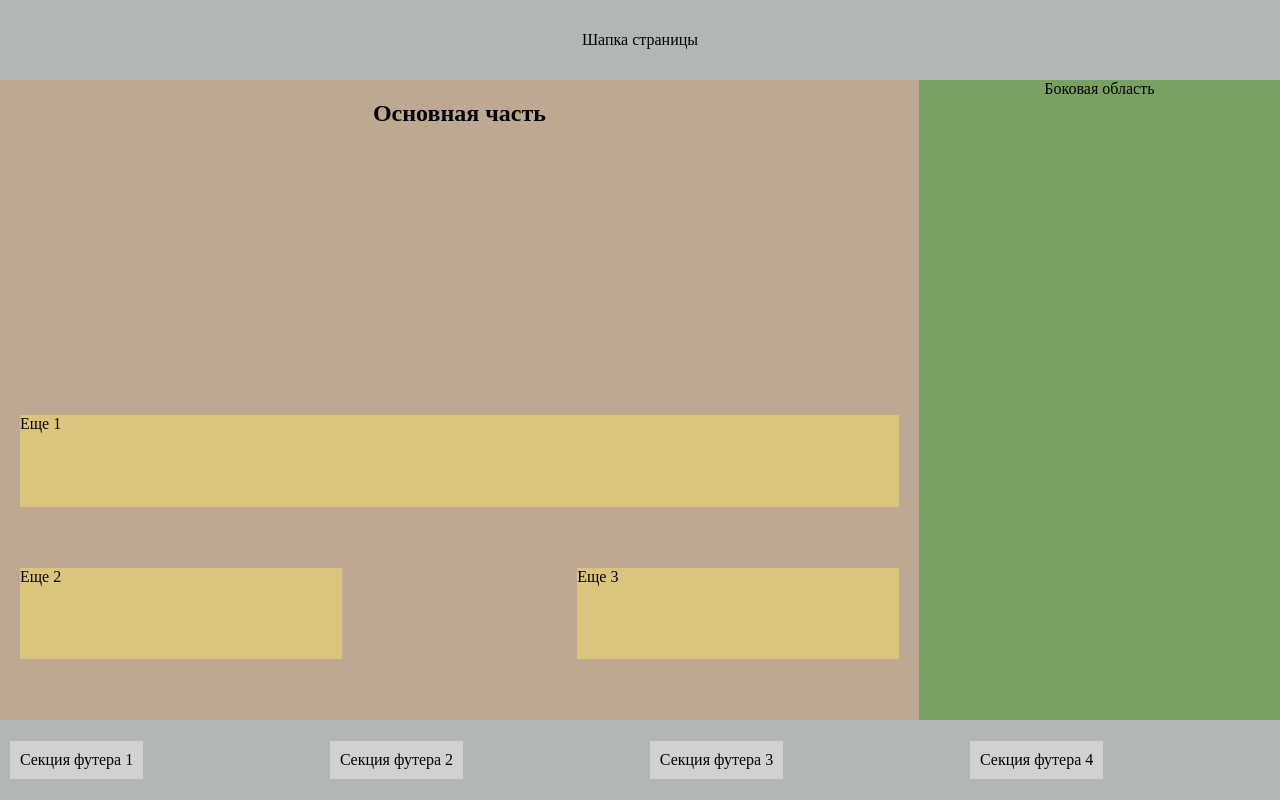
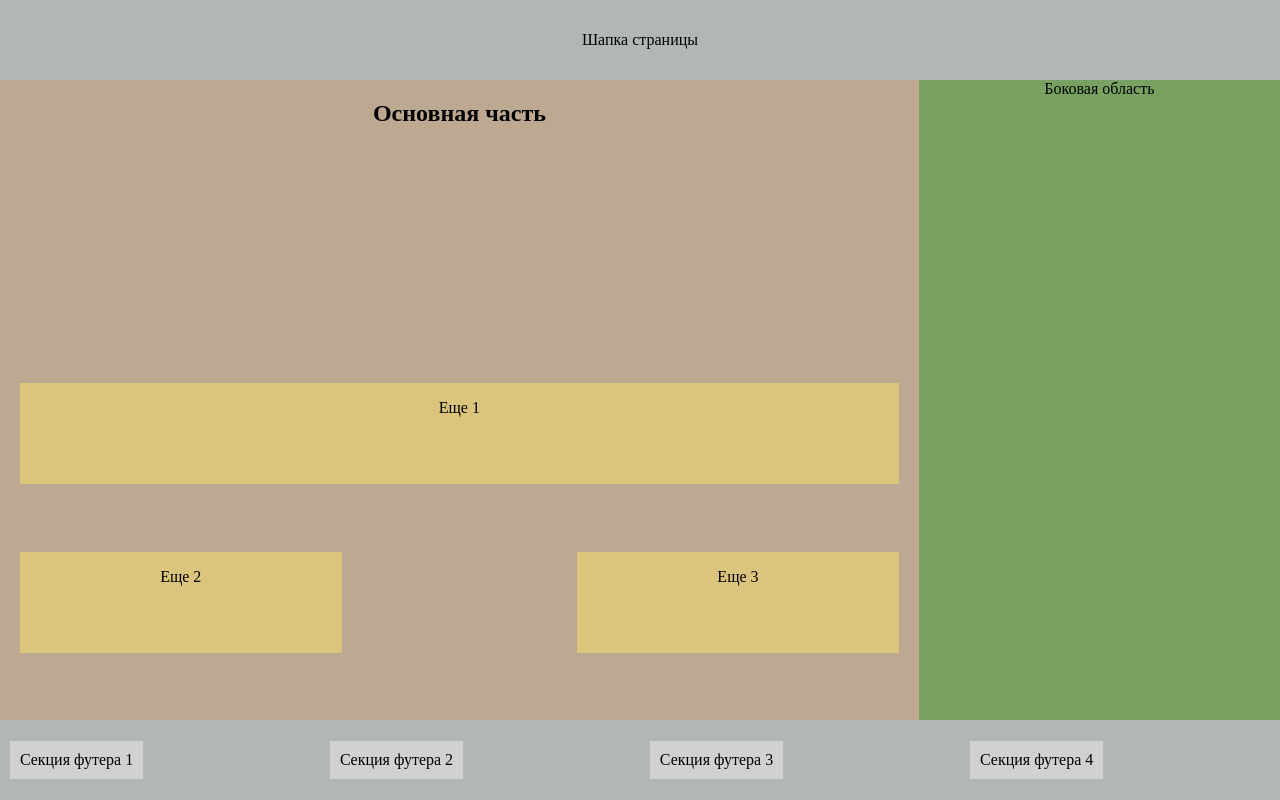
Before and after one commit to SofiaVovnenko/it_girls_school_projects_week5, a plain HTML site: page index1.html in a window 1280 px wide. Drawn offline with Linux system fonts and the light colour scheme.

Commit message:
fix .col_article_1

```diff
--- a/index1.html
+++ b/index1.html
@@ -22,13 +22,19 @@
             <h2>Основная часть</h2>
             <div class="row">
                 <div class="col col_article_1">
-                    Еще 1
+                    <p>
+                        Еще 1
+                    </p>
                 </div>
                 <div class="col col_article_1">
-                    Еще 2
+                    <p>
+                        Еще 2
+                    </p>
                 </div>
                 <div class="col col_article_1">
-                    Еще 3
+                    <p>
+                        Еще 3
+                    </p>
                 </div>
             </div>
         </article>
--- a/styles/style1.css
+++ b/styles/style1.css
@@ -29,7 +29,7 @@ body {
 }
 
 .col {
-    display: flex;
+    display: inline-flex;
     flex-wrap: wrap;
 }
 
@@ -50,6 +50,7 @@ h2 {
 .col_article_1 {
     background-color: rgb(219, 197, 125);
     height: 10%;
+    justify-content: center;
 }
 
 .col_article_1:first-child {
```
